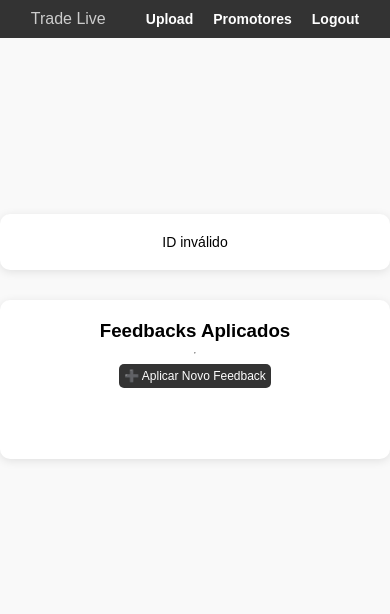
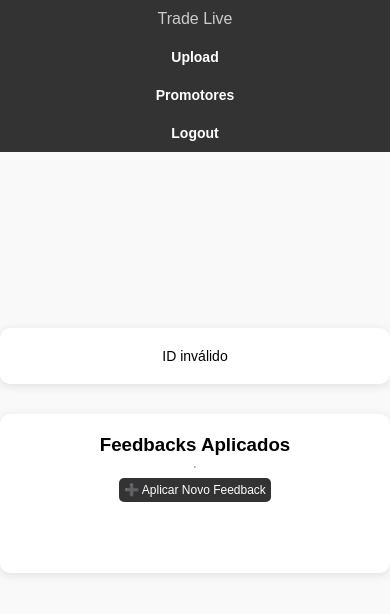
Before and after one commit to Quintelajonas/Front---App-trade, a plain HTML site: page detalhe/detalhe.html in a window 390 px wide. Drawn offline with Linux system fonts and the light colour scheme; sample sign-in values are in the browser's storage.

Commit message:
Adjust responsivit

```diff
--- a/Promotores/Promotores.css
+++ b/Promotores/Promotores.css
@@ -71,7 +71,7 @@ h2 {
 }
 
 .pagination {
-  margin-top: 150px;
+  margin-top: 100px;
   display: flex;
   justify-content: center;
   align-items: center;
--- a/detalhe/detalhe.css
+++ b/detalhe/detalhe.css
@@ -183,6 +183,26 @@ body {
     flex-direction: column;
   }
 }
+
+@media (max-width: 400px) {
+  .navbar {
+    display: flex;
+    flex-direction: column;
+    flex-wrap: wrap;
+    align-items: center;
+    justify-content: center;
+  }
+  .navbar ul {
+    display: flex;
+    flex-direction: column;
+    align-items: center;
+  }
+  .navbar p {
+    text-align: center;
+    margin-right: 0px;
+  }
+}
+
 @media (max-width: 375px) {
   .top-card-detalhe {
     display: flex;
@@ -209,7 +229,7 @@ body {
     flex-direction: column;
     align-items: center;
   }
-    .navbar p{
+  .navbar p {
     text-align: center;
     margin-right: 0px;
   }
--- a/style.css
+++ b/style.css
@@ -61,7 +61,7 @@ input[type="file"] {
 }
 
 .btn-enviar:hover {
-  background-color:rgb(43, 1, 149);
+  background-color: rgb(43, 1, 149);
 }
 
 .message {
@@ -94,26 +94,36 @@ input[type="file"] {
   font-size: 14px;
 }
 
-
 .navbar p {
   color: #ccc;
   margin-right: 20px;
 }
 
 .navbar a:hover {
-  color:rgb(166, 142, 228);
+  color: rgb(166, 142, 228);
 }
 
 @media (max-width: 400px) {
-
-    .top-card-detalhe{
+  .top-card-detalhe {
     display: flex;
     flex-direction: column;
   }
 
-     .navbar{
+  .navbar {
     display: flex;
+    flex-direction: column;
+    flex-wrap: wrap;
     align-items: center;
     justify-content: center;
   }
+  .navbar ul {
+    display: flex;
+    flex-direction: column;
+    align-items: center;
   }
+
+  .navbar p {
+    text-align: center;
+    margin-right: 0px;
+  }
+}
```
Lines whose indentation alone changed are shown as unchanged.
